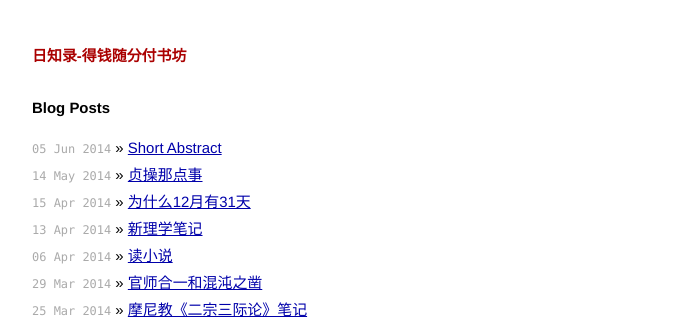
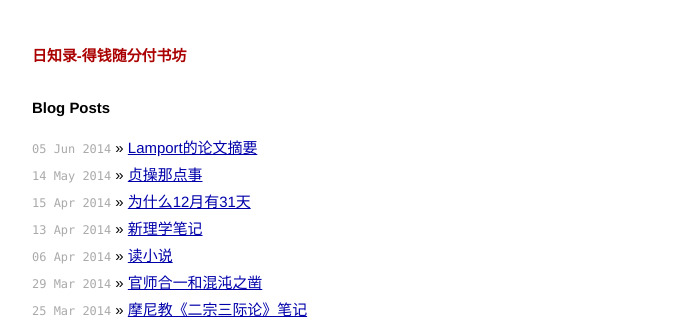
Before and after one commit to gpscad/buluzhai.github.io, a Jekyll site: the page built from index.html, in a window 1280 px wide. Shown: the top 328 px of the page, without its empty margins (294-985 px from the left). Built offline with Jekyll 4.4.1, drawn with Linux system fonts in a browser that asks for light colours; Markdown is read by kramdown in place of the engine named in the settings.

Commit message:
Update 2014-06-05-short-abstract.markdown

```diff
--- a/_posts/2014-06-05-short-abstract.markdown
+++ b/_posts/2014-06-05-short-abstract.markdown
@@ -1,3 +1,10 @@
+---
+layout: post
+title:  Lamport的论文摘要
+date:   2014-06-05 23:00:56
+categories: 每日一篇千字文
+---
+
 去年的图灵奖获得者Leslie Lamport的论文《Paxos Made Simple》的Abstract只有一句：The Paxos algorithm, when presented in plain English, is very simple
 
 Lamport还有一篇论文《[Measuring Celebrity](http://research.microsoft.com/en-us/um/people/lamport/pubs/celebrity.pdf)》，Abstract也很短，是“Celebrity is not fame, but it too can be measured”。
```
